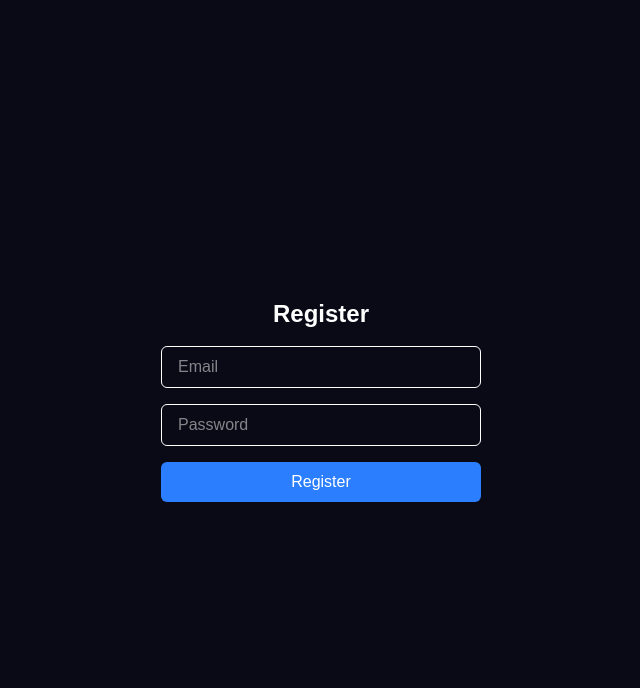
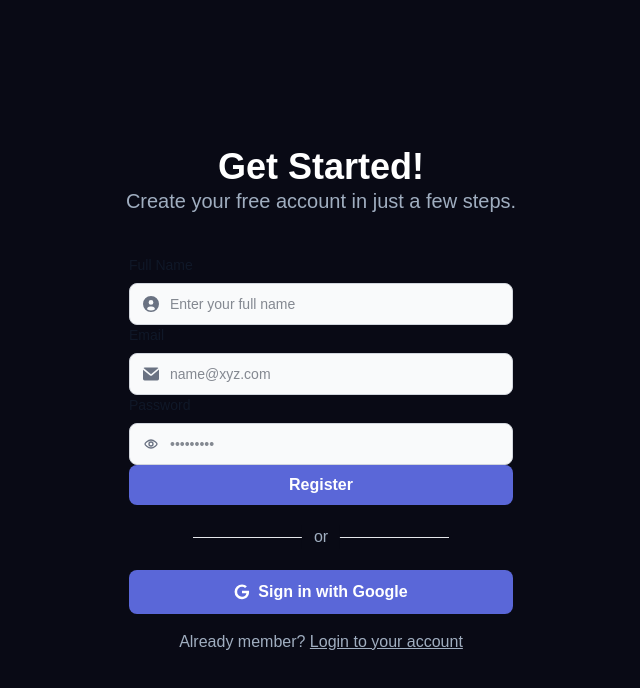
Before and after one commit to killcodeX/QuizGenAI-front, a Next.js app in the folder quizgenai-frontend/: page /register in a window 1280 px wide. Shown: the top 688 px of the page, without its empty margins (319-959 px from the left). Built offline with nearby package versions, Linux system fonts and the light colour scheme.

Commit message:
login and register page completed

```diff
--- a/quizgenai-frontend/src/app/login/page.tsx
+++ b/quizgenai-frontend/src/app/login/page.tsx
@@ -1,5 +1,6 @@
 "use client";
 import { useState } from "react";
+import Link from "next/link";
 import { signIn, signOut, useSession } from "next-auth/react";
 
 export default function Login() {
@@ -22,9 +23,9 @@ export default function Login() {
     <div className="h-screen relative flex flex-col justify-center items-center">
       <div className="p-6 w-[500]">
         <div className="mb-10 text-center">
-          <h1 className="text-4xl font-bold">Welcome back</h1>
+          <h1 className="text-4xl font-bold">Welcome Back!</h1>
           <p className="text-xl text-(--secondary)">
-            Please enter your details
+            Please enter your login details to continue.
           </p>
         </div>
         <form
@@ -81,12 +82,12 @@ export default function Login() {
                 >
                   <path
                     stroke="currentColor"
-                    stroke-width="2"
+                    strokeWidth="2"
                     d="M21 12c0 1.2-4.03 6-9 6s-9-4.8-9-6c0-1.2 4.03-6 9-6s9 4.8 9 6Z"
                   />
                   <path
                     stroke="currentColor"
-                    stroke-width="2"
+                    strokeWidth="2"
                     d="M15 12a3 3 0 1 1-6 0 3 3 0 0 1 6 0Z"
                   />
                 </svg>
@@ -106,7 +107,7 @@ export default function Login() {
             className="px-[12px] py-[8px] bg-(--primary) rounded-(--borderRadius) font-bold text-1xl"
             disabled={loading}
           >
-            {loading ? "Registering..." : "Register"}
+            {loading ? "Loging..." : "Log in"}
           </button>
         </form>
         <div className="inline-flex items-center justify-center w-full">
@@ -129,14 +130,20 @@ export default function Login() {
               viewBox="0 0 18 19"
             >
               <path
-                fill-rule="evenodd"
+                fillRule="evenodd"
                 d="M8.842 18.083a8.8 8.8 0 0 1-8.65-8.948 8.841 8.841 0 0 1 8.8-8.652h.153a8.464 8.464 0 0 1 5.7 2.257l-2.193 2.038A5.27 5.27 0 0 0 9.09 3.4a5.882 5.882 0 0 0-.2 11.76h.124a5.091 5.091 0 0 0 5.248-4.057L14.3 11H9V8h8.34c.066.543.095 1.09.088 1.636-.086 5.053-3.463 8.449-8.4 8.449l-.186-.002Z"
-                clip-rule="evenodd"
+                clipRule="evenodd"
               />
             </svg>
             Sign in with Google
           </button>
         </div>
+        <div className="mt-2 text-center text-(--secondary)">
+          Not member yet?{" "}
+          <Link className="underline" href="/register">
+            Create an account
+          </Link>
+        </div>
       </div>
     </div>
   );
--- a/quizgenai-frontend/src/app/register/page.tsx
+++ b/quizgenai-frontend/src/app/register/page.tsx
@@ -1,10 +1,15 @@
 "use client";
-
+import Link from "next/link";
 import { useState } from "react";
 import { useRouter } from "next/navigation";
+import { signIn } from "next-auth/react";
 
 const RegisterPage = () => {
-  const [userData, setUserData] = useState({ email: "", password: "" });
+  const [userData, setUserData] = useState({
+    fullname: "",
+    email: "",
+    password: "",
+  });
   const [loading, setLoading] = useState(false);
   const [error, setError] = useState("");
   const router = useRouter();
@@ -39,36 +44,160 @@ const RegisterPage = () => {
   };
 
   return (
-    <div className="flex flex-col items-center justify-center min-h-screen">
-      <h2 className="text-2xl font-bold mb-4">Register</h2>
-      {error && <p className="text-red-500">{error}</p>}
-      <form onSubmit={handleSubmit} className="space-y-4 w-80">
+    <div className="h-screen relative flex flex-col justify-center items-center">
+      <div className="p-6 w-[500]">
+        <div className="mb-10 text-center">
+          <h1 className="text-4xl font-bold">Get Started!</h1>
+          <p className="text-xl text-(--secondary)">
+            Create your free account in just a few steps.
+          </p>
+        </div>
+        <form
+          onSubmit={handleSubmit}
+          className="flex flex-col gap-y-[16] max-w-sm mx-auto"
+        >
+          <div className="form-group">
+            <label
+              htmlFor="full-name-icon"
+              className="block mb-2 text-sm font-medium text-gray-900 dark:text-white"
+            >
+              Full Name
+            </label>
+            <div className="relative">
+              <div className="absolute inset-y-0 start-0 flex items-center ps-3.5 pointer-events-none">
+                <svg
+                  className="w-4 h-4 text-gray-500 dark:text-gray-400"
+                  aria-hidden="true"
+                  xmlns="http://www.w3.org/2000/svg"
+                  fill="currentColor"
+                  viewBox="0 0 20 20"
+                >
+                  <path d="M10 0a10 10 0 1 0 10 10A10.011 10.011 0 0 0 10 0Zm0 5a3 3 0 1 1 0 6 3 3 0 0 1 0-6Zm0 13a8.949 8.949 0 0 1-4.951-1.488A3.987 3.987 0 0 1 9 13h2a3.987 3.987 0 0 1 3.951 3.512A8.949 8.949 0 0 1 10 18Z" />
+                </svg>
+              </div>
               <input
-          type="email"
-          name="email"
-          placeholder="Email"
+                type="text"
+                id="full-name-icon"
+                className="bg-gray-50 border border-gray-300 text-gray-900 text-sm rounded-lg focus:ring-blue-500 focus:border-blue-500 block w-full ps-10 p-2.5  dark:bg-gray-700 dark:border-gray-600 dark:placeholder-gray-400 dark:text-white dark:focus:ring-blue-500 dark:focus:border-blue-500"
+                placeholder="Enter your full name"
+                value={userData.fullname}
+                onChange={handleChange}
+              />
+            </div>
+          </div>
+          <div className="form-group">
+            <label
+              htmlFor="email-address-icon"
+              className="block mb-2 text-sm font-medium text-gray-900 dark:text-white"
+            >
+              Email
+            </label>
+            <div className="relative">
+              <div className="absolute inset-y-0 start-0 flex items-center ps-3.5 pointer-events-none">
+                <svg
+                  className="w-4 h-4 text-gray-500 dark:text-gray-400"
+                  aria-hidden="true"
+                  xmlns="http://www.w3.org/2000/svg"
+                  fill="currentColor"
+                  viewBox="0 0 20 16"
+                >
+                  <path d="m10.036 8.278 9.258-7.79A1.979 1.979 0 0 0 18 0H2A1.987 1.987 0 0 0 .641.541l9.395 7.737Z" />
+                  <path d="M11.241 9.817c-.36.275-.801.425-1.255.427-.428 0-.845-.138-1.187-.395L0 2.6V14a2 2 0 0 0 2 2h16a2 2 0 0 0 2-2V2.5l-8.759 7.317Z" />
+                </svg>
+              </div>
+              <input
+                type="text"
+                id="email-address-icon"
+                className="bg-gray-50 border border-gray-300 text-gray-900 text-sm rounded-lg focus:ring-blue-500 focus:border-blue-500 block w-full ps-10 p-2.5  dark:bg-gray-700 dark:border-gray-600 dark:placeholder-gray-400 dark:text-white dark:focus:ring-blue-500 dark:focus:border-blue-500"
+                placeholder="name@xyz.com"
                 value={userData.email}
                 onChange={handleChange}
-          className="w-full px-4 py-2 border rounded-md"
-          required
               />
+            </div>
+          </div>
+          <div className="form-group">
+            <label
+              htmlFor="password-address-icon"
+              className="block mb-2 text-sm font-medium text-gray-900 dark:text-white"
+            >
+              Password
+            </label>
+            <div className="relative">
+              <div className="absolute inset-y-0 start-0 flex items-center ps-3.5 pointer-events-none">
+                <svg
+                  className="w-4 h-4 text-gray-500 dark:text-gray-400"
+                  aria-hidden="true"
+                  xmlns="http://www.w3.org/2000/svg"
+                  width="24"
+                  height="24"
+                  fill="none"
+                  viewBox="0 0 24 24"
+                >
+                  <path
+                    stroke="currentColor"
+                    strokeWidth="2"
+                    d="M21 12c0 1.2-4.03 6-9 6s-9-4.8-9-6c0-1.2 4.03-6 9-6s9 4.8 9 6Z"
+                  />
+                  <path
+                    stroke="currentColor"
+                    strokeWidth="2"
+                    d="M15 12a3 3 0 1 1-6 0 3 3 0 0 1 6 0Z"
+                  />
+                </svg>
+              </div>
               <input
                 type="password"
-          name="password"
-          placeholder="Password"
+                id="password-address-icon"
+                className="bg-gray-50 border border-gray-300 text-gray-900 text-sm rounded-lg focus:ring-blue-500 focus:border-blue-500 block w-full ps-10 p-2.5  dark:bg-gray-700 dark:border-gray-600 dark:placeholder-gray-400 dark:text-white dark:focus:ring-blue-500 dark:focus:border-blue-500"
+                placeholder="•••••••••"
                 value={userData.password}
                 onChange={handleChange}
-          className="w-full px-4 py-2 border rounded-md"
-          required
               />
+            </div>
+          </div>
           <button
             type="submit"
-          className="w-full bg-blue-500 text-white py-2 rounded-md"
+            className="px-[12px] py-[8px] bg-(--primary) rounded-(--borderRadius) font-bold text-1xl"
             disabled={loading}
           >
             {loading ? "Registering..." : "Register"}
           </button>
         </form>
+        <div className="inline-flex items-center justify-center w-full">
+          <hr className="w-64 h-px my-8 bg-gray-200 border-0 dark:bg-gray-700" />
+          <span className="absolute px-3 font-medium -translate-x-1/2 bg-(--background) left-1/2 text-(--secondary)">
+            or
+          </span>
+        </div>
+        <div className="max-w-sm mx-auto">
+          <button
+            type="button"
+            className="w-full text-white bg-(--primary) hover:bg-(--primary)/90 text-1xl font-bold rounded-lg px-5 py-2.5 text-center inline-flex justify-center items-center mb-2"
+            onClick={() => signIn("google")}
+          >
+            <svg
+              className="w-4 h-4 me-2"
+              aria-hidden="true"
+              xmlns="http://www.w3.org/2000/svg"
+              fill="currentColor"
+              viewBox="0 0 18 19"
+            >
+              <path
+                fillRule="evenodd"
+                d="M8.842 18.083a8.8 8.8 0 0 1-8.65-8.948 8.841 8.841 0 0 1 8.8-8.652h.153a8.464 8.464 0 0 1 5.7 2.257l-2.193 2.038A5.27 5.27 0 0 0 9.09 3.4a5.882 5.882 0 0 0-.2 11.76h.124a5.091 5.091 0 0 0 5.248-4.057L14.3 11H9V8h8.34c.066.543.095 1.09.088 1.636-.086 5.053-3.463 8.449-8.4 8.449l-.186-.002Z"
+                clipRule="evenodd"
+              />
+            </svg>
+            Sign in with Google
+          </button>
+        </div>
+        <div className="mt-2 text-center text-(--secondary)">
+          Already member?{" "}
+          <Link className="underline" href="/login">
+            Login to your account
+          </Link>
+        </div>
+      </div>
     </div>
   );
 };
```
Also changed, not shown: quizgenai-frontend/src/app/page.tsx (+22 -8 lines). Lines whose indentation alone changed are shown as unchanged.
